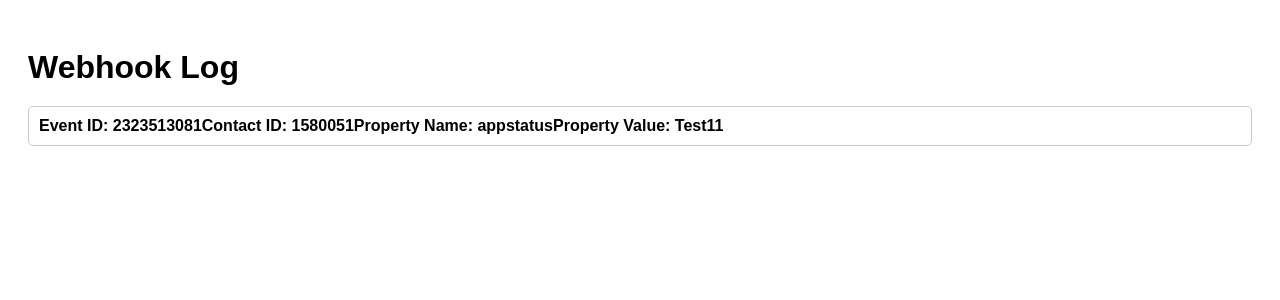
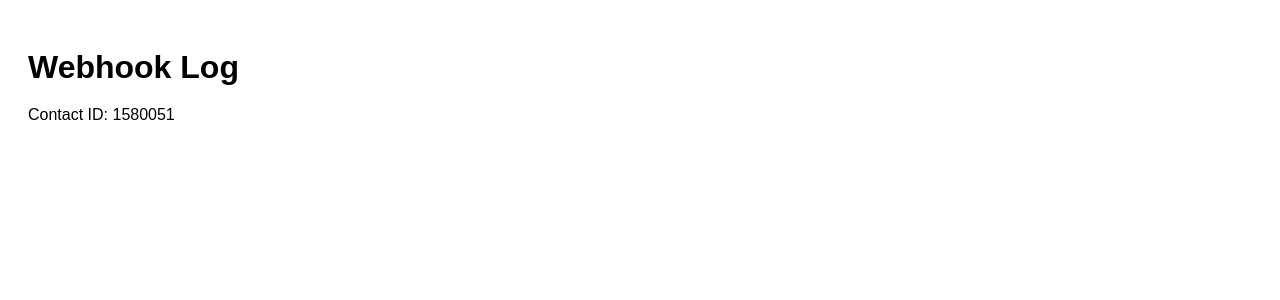
Before and after one commit to Coda0415/ATS, a Flask app: template templates/webhook_log.html in a window 1280 px wide. Shown: the top 300 px of the page. Run offline with Flask 3, Linux system fonts and the light colour scheme; the template is opened without the code that fills it, so the values that code supplies are empty.

Commit message:
change html

```diff
--- a/templates/webhook_log.html
+++ b/templates/webhook_log.html
@@ -11,13 +11,7 @@
             margin-bottom: 20px;
         }
         .log-entry {
-            border: 1px solid #ccc;
-            border-radius: 5px;
-            padding: 10px;
             margin-bottom: 10px;
-        }
-        .log-entry span {
-            font-weight: bold;
         }
     </style>
 </head>
@@ -26,47 +20,18 @@
     <div id="log-container"></div>
 
     <script>
-        function addLogEntry(payload) {
+        function addContactId(contactId) {
             var logContainer = document.getElementById('log-container');
-            var logEntry = document.createElement('div');
-            logEntry.className = 'log-entry';
-
-            var eventId = document.createElement('span');
-            eventId.innerText = 'Event ID: ' + payload.eventId;
-            logEntry.appendChild(eventId);
-
-            var objectId = document.createElement('span');
-            objectId.innerText = 'Contact ID: ' + payload.objectId;
-            logEntry.appendChild(objectId);
-
-            var propertyName = document.createElement('span');
-            propertyName.innerText = 'Property Name: ' + payload.propertyName;
-            logEntry.appendChild(propertyName);
-
-            var propertyValue = document.createElement('span');
-            propertyValue.innerText = 'Property Value: ' + payload.propertyValue;
-            logEntry.appendChild(propertyValue);
-
-            logContainer.prepend(logEntry);
+            var contactIdEntry = document.createElement('div');
+            contactIdEntry.className = 'log-entry';
+            contactIdEntry.innerText = 'Contact ID: ' + contactId;
+            logContainer.prepend(contactIdEntry);
         }
 
-        // Simulating the receiving of a payload
-        var examplePayload = {
-            "eventId": 2323513081,
-            "subscriptionId": 2082954,
-            "portalId": 9145139,
-            "appId": 1466086,
-            "occurredAt": 1684506669345,
-            "subscriptionType": "contact.propertyChange",
-            "attemptNumber": 0,
-            "objectId": 1580051,
-            "propertyName": "appstatus",
-            "propertyValue": "Test11",
-            "changeSource": "CRM_UI",
-            "sourceId": "userId:49844613"
-        };
+        // Simulating the receiving of a contact ID
+        var exampleContactId = '1580051';
 
-        addLogEntry(examplePayload);
+        addContactId(exampleContactId);
     </script>
 </body>
 </html>
```
